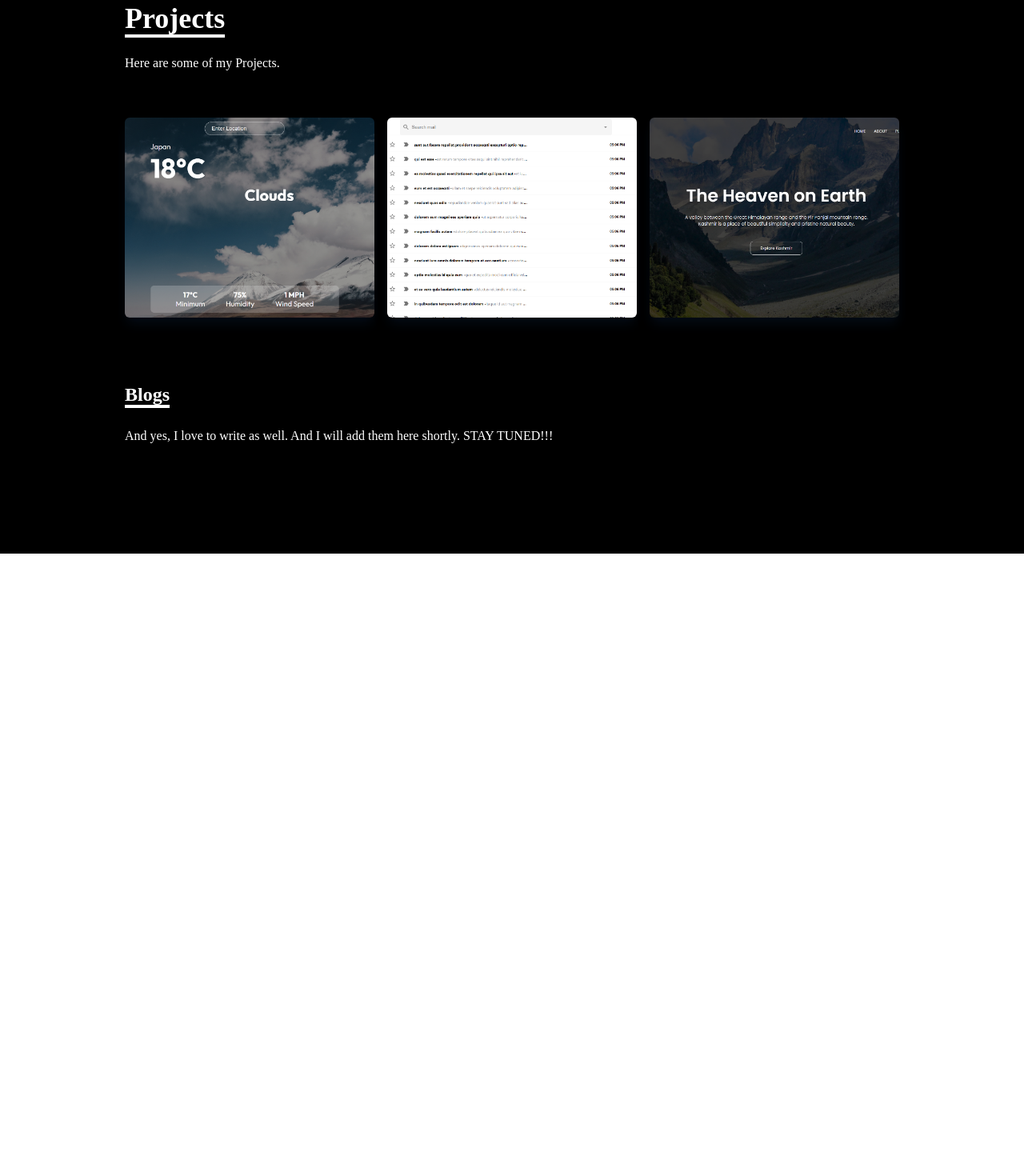
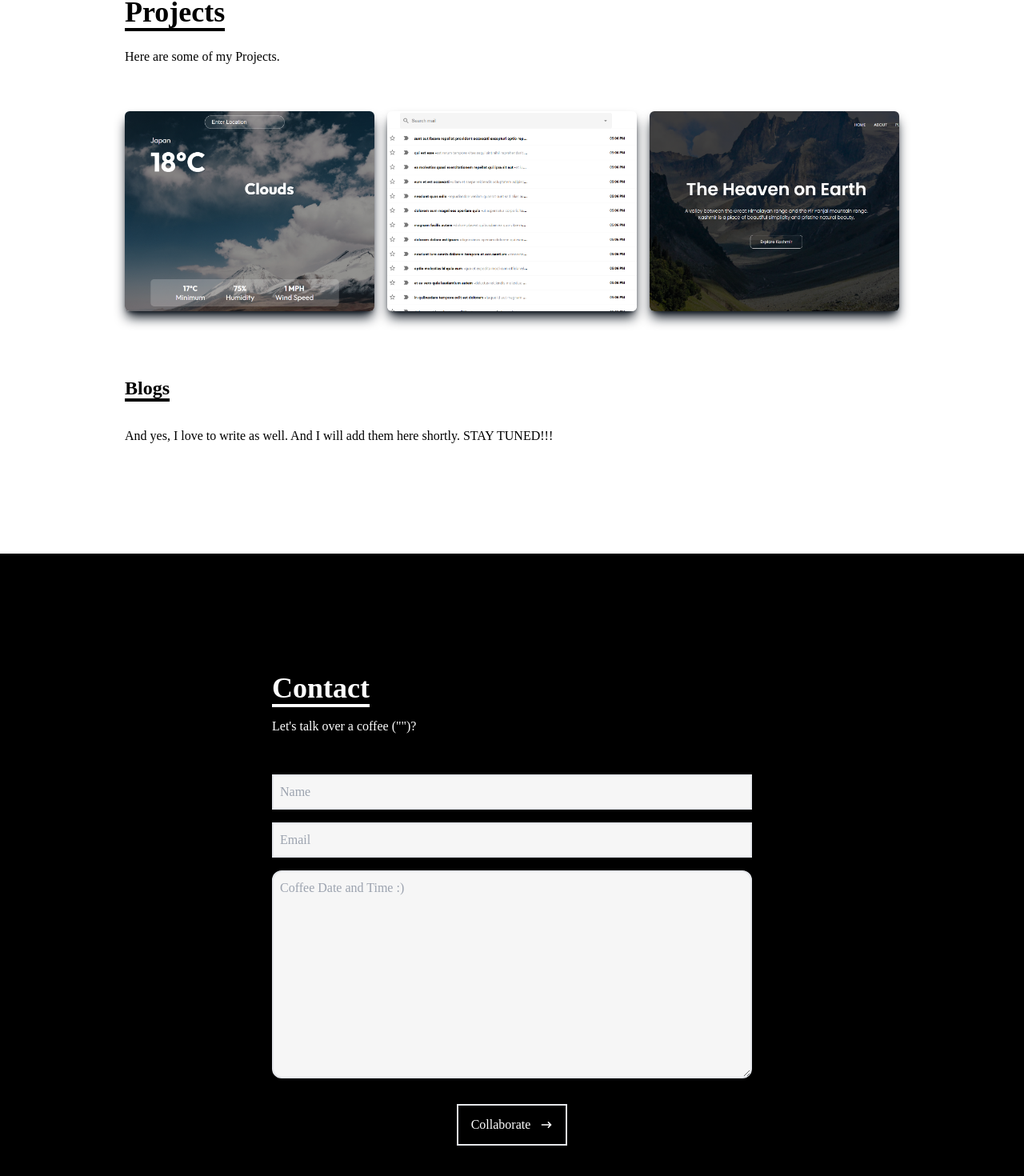
Before and after one commit to SyedSibtainRazvi/react-portfolio-sibtain, a React (Create React App) app: page / in a window 1280 px wide. Shown: the part 2508-3978 px from the top of the page at 80% size. Before the commit the page ends 3200 px from the top, so only its background shows below. Built offline with nearby package versions, Linux system fonts and the light colour scheme.

Commit message:
feat: getform added

```diff
--- a/src/App.js
+++ b/src/App.js
@@ -3,15 +3,18 @@ import Home from "./components/Home";
 import About from "./components/About"
 import Skills from "./components/Skills";
 import Projects from "./components/Projects";
+import Contact from "./components/Contact";
+
 function app() {
   return (
-    <div>
+    <>
       <Navbar />
       <Home />
       <About />
       <Skills />
       <Projects />
-    </div>
+      <Contact />
+    </>
   );
 }
 
--- /dev/null
+++ b/src/components/Contact.js
@@ -0,0 +1,26 @@
+import React from 'react';
+import { HiArrowNarrowRight } from 'react-icons/hi';
+
+
+const Contact = () => {
+  return (
+    <div name='contact' className='w-full h-screen bg-[#000000]  flex justify-center items-center p-4 pb-10 pt-[10rem]'>
+      <form method='POST' action="https://getform.io/f/90222247-e7c8-4d7b-ae46-15703850f272" className='flex flex-col max-w-[600px] w-full'>
+        <div className='pb-8'>
+          <p className='text-4xl font-bold inline border-b-4 border-white text-white'>Contact</p>
+          <p className='text-white py-4'>Let's talk over a coffee ("")?</p>
+        </div>
+        <input className='bg-[#F6F6F6] p-2 border-2' type="text" placeholder='Name' name='name' />
+        <input className='my-4 p-2 bg-[#F6F6F6] border-2' type="email" placeholder='Email' name='email' />
+        <textarea className='bg-[#F6F6F6] rounded-xl p-2 border-2' name="message" rows="10" placeholder='Coffee Date and Time :)'></textarea>
+        <button className='text-white border-2 hover:bg-white hover:border-white px-4 py-3 my-8 mx-auto flex items-center hover:text-[#000000]'>Collaborate
+          <span>
+            <HiArrowNarrowRight className='ml-3 ' />
+          </span>
+        </button>
+      </form>
+    </div>
+  )
+}
+
+export default Contact
--- a/src/components/Projects.js
+++ b/src/components/Projects.js
@@ -6,10 +6,10 @@ import ExploreKashmir from '../assets/ExploreKashmir.png';
 const Projects = () => {
     return (
         <>
-            <div name='work' className='w-full md:h-screen text-white bg-[#000000]'>
+            <div name='projects' className='w-full md:h-screen text-black bg-[#ffffff]'>
                 <div className='max-w-[1000px] mx-auto p-4 flex flex-col justify-center w-full h-full'>
                     <div className='pb-8'>
-                        <p className='text-4xl font-bold inline border-b-4 text-white border-white'>
+                        <p className='text-4xl font-bold inline border-b-4 text-black border-black'>
                             Projects
                         </p>
                         <p className='py-6'>Here are some of my Projects.</p>
@@ -22,20 +22,20 @@ const Projects = () => {
                             className='shadow-lg shadow-[#040c16] group container rounded-md flex justify-center items-center mx-auto content-div'
                         >
                             <div className='opacity-0 group-hover:opacity-100'>
-                                <span className='text-2xl font-bold text-black tracking-wider'>
+                                <span className='text-2xl font-bold text-white tracking-wider'>
                                     WeatherU
                                 </span>
-                                <p className=' text-black'>
+                                <p className=' text-white'>
                                     The Weather Forecast application.
                                 </p>
                                 <div className='pt-8 text-center'>
                                     <a href='https://weather-axios.netlify.app/'>
-                                        <button className='text-center rounded-lg px-4 py-3 m-2 bg-black text-white font-bold text-lg'>
+                                        <button className='text-center rounded-lg px-4 py-3 m-2 bg-white text-black font-bold text-lg'>
                                             Demo
                                         </button>
                                     </a>
                                     <a href='https://github.com/SyedSibtainRazvi/weather-app'>
-                                        <button className='text-center rounded-lg px-4 py-3 m-2 bg-gray-700 text-white font-bold text-lg'>
+                                        <button className='text-center rounded-lg px-4 py-3 m-2 bg-gray-300 text-black font-bold text-lg'>
                                             Code
                                         </button>
                                     </a>
@@ -49,20 +49,20 @@ const Projects = () => {
                             className='shadow-lg shadow-[#040c16] group container rounded-md flex justify-center items-center mx-auto content-div'
                         >
                             <div className='opacity-0 group-hover:opacity-100'>
-                                <span className='text-2xl font-bold text-black tracking-wider'>
+                                <span className='text-2xl font-bold text-white tracking-wider'>
                                     WeMail
                                 </span>
-                                <p className=' text-black'>
+                                <p className=' text-white'>
                                     A clone of Gmail.
                                 </p>
                                 <div className='pt-8 text-center'>
                                     <a href='https://we-mail.netlify.app/'>
-                                        <button className='text-center rounded-lg px-4 py-3 m-2 bg-black text-white font-bold text-lg'>
+                                        <button className='text-center rounded-lg px-4 py-3 m-2 bg-white text-black font-bold text-lg'>
                                             Demo
                                         </button>
                                     </a>
                                     <a href='https://github.com/SyedSibtainRazvi/WeMail'>
-                                        <button className='text-center rounded-lg px-4 py-3 m-2 bg-gray-700 text-white font-bold text-lg'>
+                                        <button className='text-center rounded-lg px-4 py-3 m-2 bg-gray-300 text-black font-bold text-lg'>
                                             Code
                                         </button>
                                     </a>
@@ -76,20 +76,20 @@ const Projects = () => {
                             className='shadow-lg shadow-[#040c16] group container rounded-md flex justify-center items-center mx-auto content-div'
                         >
                             <div className='opacity-0 group-hover:opacity-100'>
-                                <span className='text-2xl font-bold text-black tracking-wider'>
+                                <span className='text-2xl font-bold text-white tracking-wider'>
                                     Explore Kashmir
                                 </span>
-                                <p className=' text-black'>
+                                <p className=' text-white'>
                                     Awesome Tourism Website
                                 </p>
                                 <div className='pt-8 text-center'>
                                     <a href='https://syedsibtainrazvi.github.io/ExploreKashmir.github.io/'>
-                                        <button className='text-center rounded-lg px-4 py-3 m-2 bg-black text-white font-bold text-lg'>
+                                        <button className='text-center rounded-lg px-4 py-3 m-2 bg-white text-black font-bold text-lg'>
                                             Demo
                                         </button>
                                     </a>
                                     <a href='https://github.com/SyedSibtainRazvi/ExploreKashmir.github.io'>
-                                        <button className='text-center rounded-lg px-4 py-3 m-2 bg-gray-700 text-white font-bold text-lg'>
+                                        <button className='text-center rounded-lg px-4 py-3 m-2 bg-gray-300 text-black font-bold text-lg'>
                                             Code
                                         </button>
                                     </a>
@@ -98,10 +98,10 @@ const Projects = () => {
                         </div>
                     </div>
                     <div className='pt-[5rem]'>
-                    <p className='text-2xl font-bold inline border-b-4 text-white border-white'>
+                    <p className='text-2xl font-bold inline border-b-4 text-black border-black'>
                         Blogs
                     </p>
-                    <p className='py-6'>And yes, I love to write as well. And I will add them here shortly. STAY TUNED!!!</p>
+                    <p className='py-8'>And yes, I love to write as well. And I will add them here shortly. STAY TUNED!!!</p>
                 </div>
                 </div>
 
--- a/src/index.css
+++ b/src/index.css
@@ -25,6 +25,6 @@
 
 .content-div:hover {
     background-image: linear-gradient(to right,
-            rgba(255, 255, 255, 0.9),
-            rgba(255, 255, 255, 0.9)) !important;
+            rgba(0, 0, 0, 0.8),
+            rgba(0, 0, 0, 0.8)) !important;
 }
```
